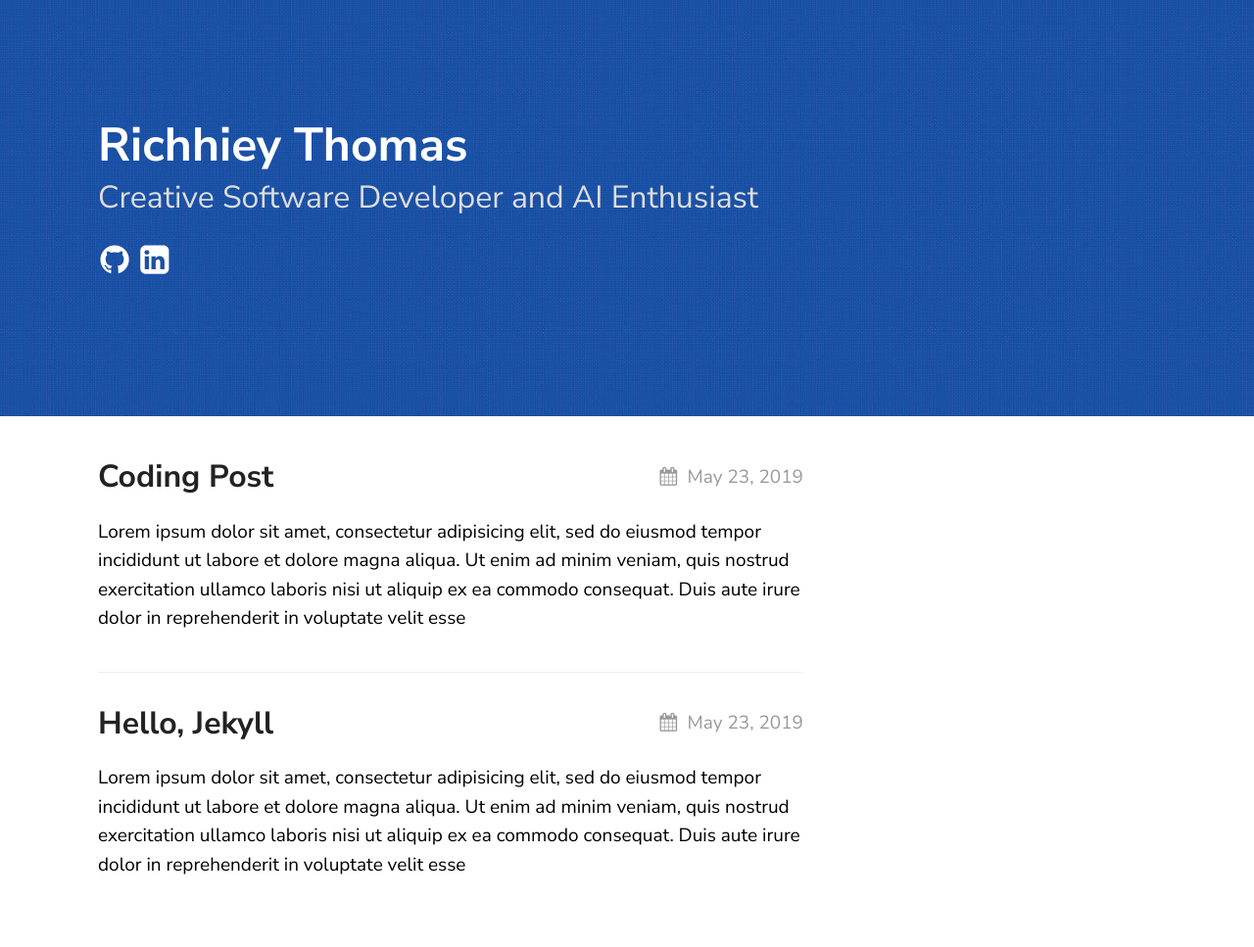
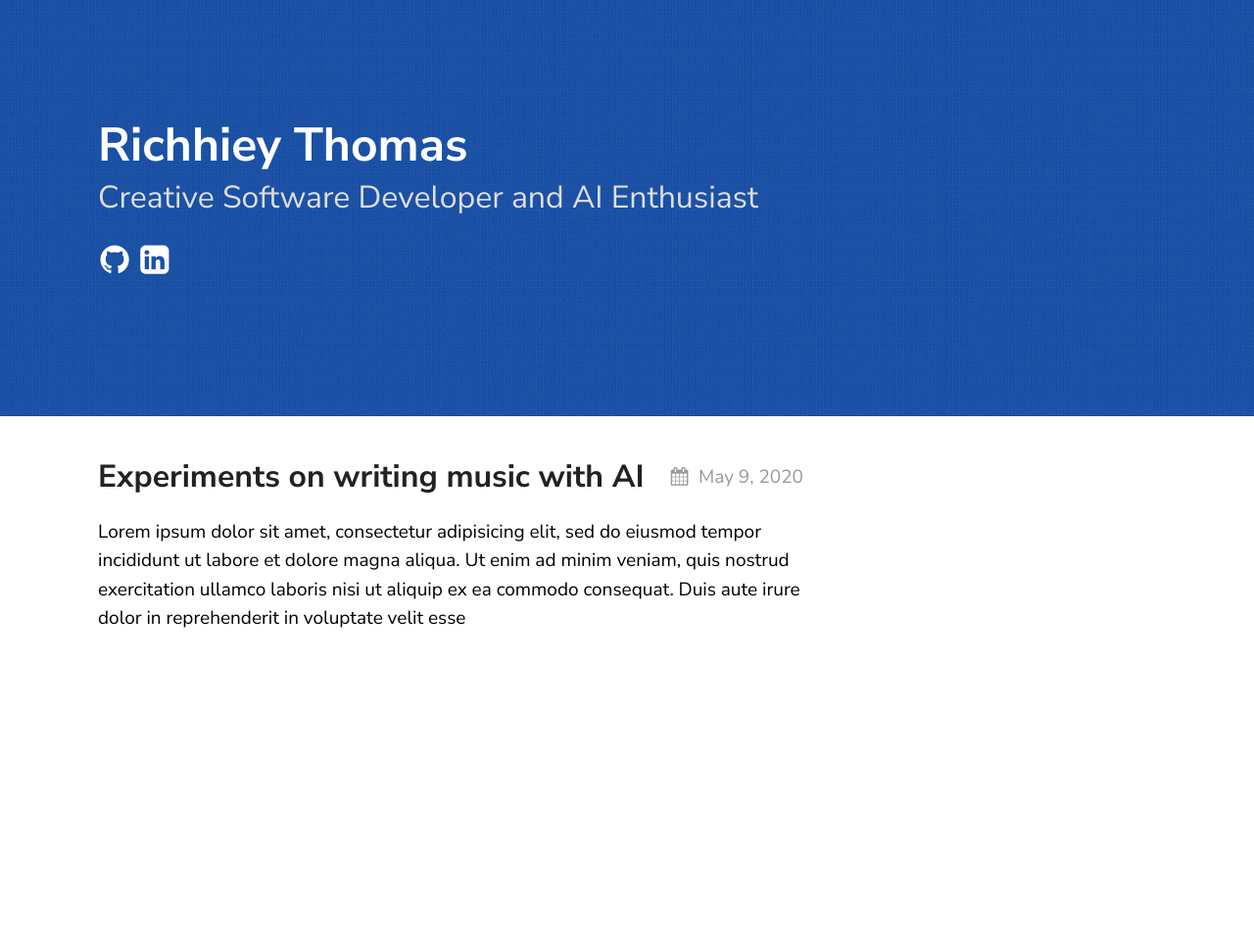
Before and after one commit to richhiey/richhiey.github.io, a Jekyll site: the page built from index.md, in a window 1280 px wide. Shown: the whole page at 98% size. Built offline with Jekyll 4.4.1, drawn with Linux system fonts in a browser that asks for light colours; after the commit the page ends 900 px from its top, so only the background shows below that.

Commit message:
update theme

````diff
--- /dev/null
+++ b/Gemfile
@@ -0,0 +1,4 @@
+# frozen_string_literal: true
+
+source "https://rubygems.org"
+gemspec
--- a/_posts/2019-05-23-welcome-to-jekyll.markdown
+++ b/_posts/2019-05-23-welcome-to-jekyll.markdown
@@ -1,7 +1,9 @@
 ---
 layout: post
-title:  "Hello, Jekyll"
-date:   2019-05-23 21:03:36 +0530
+title:  "Experiments on writing music with AI"
+description: Looking back at my journey participating in the AI Song Contest
+date:   2020-05-09 21:03:36 +0530
+categories: Generative-Models Music AI-Song-Contest
 ---
 Lorem ipsum dolor sit amet, consectetur adipisicing elit, sed do eiusmod tempor incididunt ut labore et dolore magna aliqua. Ut enim ad minim veniam, quis nostrud exercitation ullamco laboris nisi ut aliquip ex ea commodo consequat. Duis aute irure dolor in reprehenderit in voluptate velit esse
 
--- a/_posts/2019-06-30-coding-post.markdown
+++ /dev/null
@@ -1,32 +0,0 @@
----
-layout: post
-title:  "Coding Post"
-description: An example post which shows code rendering.
-date:   2019-05-23 21:03:36 +0530
-categories: Javascript NodeJS
----
-Lorem ipsum dolor sit amet, consectetur adipisicing elit, sed do eiusmod tempor incididunt ut labore et dolore magna aliqua. Ut enim ad minim veniam, quis nostrud exercitation ullamco laboris nisi ut aliquip ex ea commodo consequat. Duis aute irure dolor in reprehenderit in voluptate velit esse
-
-```javascript
-const express = require('express')
-const app = express()
-
-app.get('/', function (req, res) {
-  res.send('Hello World')
-})
-
-app.listen(3000)
-```
-
-Lorem ipsum dolor sit amet, consectetur adipisicing elit. Aliquam qui voluptatem excepturi nemo similique atque sapiente aperiam, dolorum deleniti! Esse quam perferendis temporibus nemo at molestias necessitatibus tenetur cupiditate sapiente. Lorem ipsum dolor sit amet, consectetur adipisicing elit. Nihil et voluptatibus non labore officiis assumenda, distinctio perspiciatis blanditiis nesciunt rerum molestias impedit fugiat nulla qui libero minima quasi! Libero, iure.
-
-```scss
-body {
-	font-family: 'Nunito Sans', sans-serif;
-	line-height: 1.5em;
-	margin: 0;
-	-webkit-font-smoothing: antialiased;
-	-moz-osx-font-smoothing: grayscale;
-}
-```
-Lorem ipsum dolor sit amet, consectetur adipisicing elit. Aliquam rerum, ratione impedit necessitatibus facere soluta odio repellat asperiores neque! Sunt iusto quia suscipit amet inventore eum, vel molestiae reiciendis alias.
````
Also changed, not shown: screen1.png (added), screen2.png (added).
